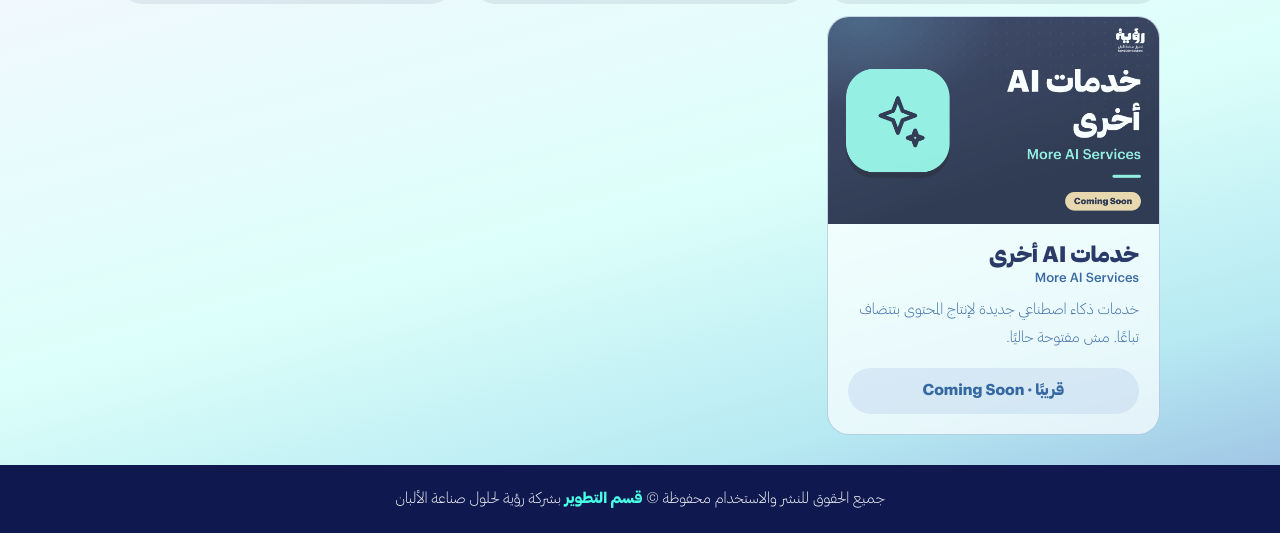
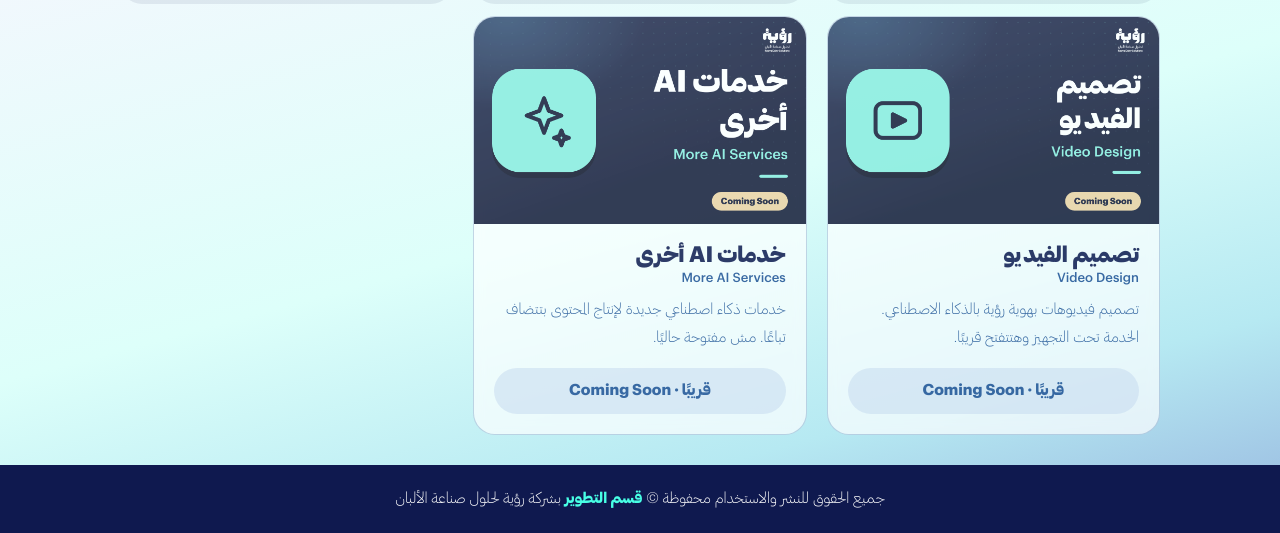
Before and after one commit to infostudioalmedia-gif/rooya-content-system, a plain HTML site: page index.html in a window 1280 px wide. Shown: the part 806-1339 px from the top of the page. Drawn offline with Linux system fonts and the light colour scheme.

Commit message:
Restore Video Design coming-soon card

```diff
--- a/index.html
+++ b/index.html
@@ -164,6 +164,14 @@ const SERVICES = [
     external: true /* جوجل بتمنع الفتح جوه iframe فبتتفتح في تبويب جديد */
   },
   {
+    id: 'video',
+    soon: true,
+    name: 'تصميم الفيديو',
+    en: 'Video Design',
+    desc: 'تصميم فيديوهات بهوية رؤية بالذكاء الاصطناعي. الخدمة تحت التجهيز وهتتفتح قريبًا.',
+    img: 'assets/card-video.png'
+  },
+  {
     id: 'more',
     soon: true,
     name: 'خدمات AI أخرى',
```
Also changed, not shown: assets/card-video.png (added).
